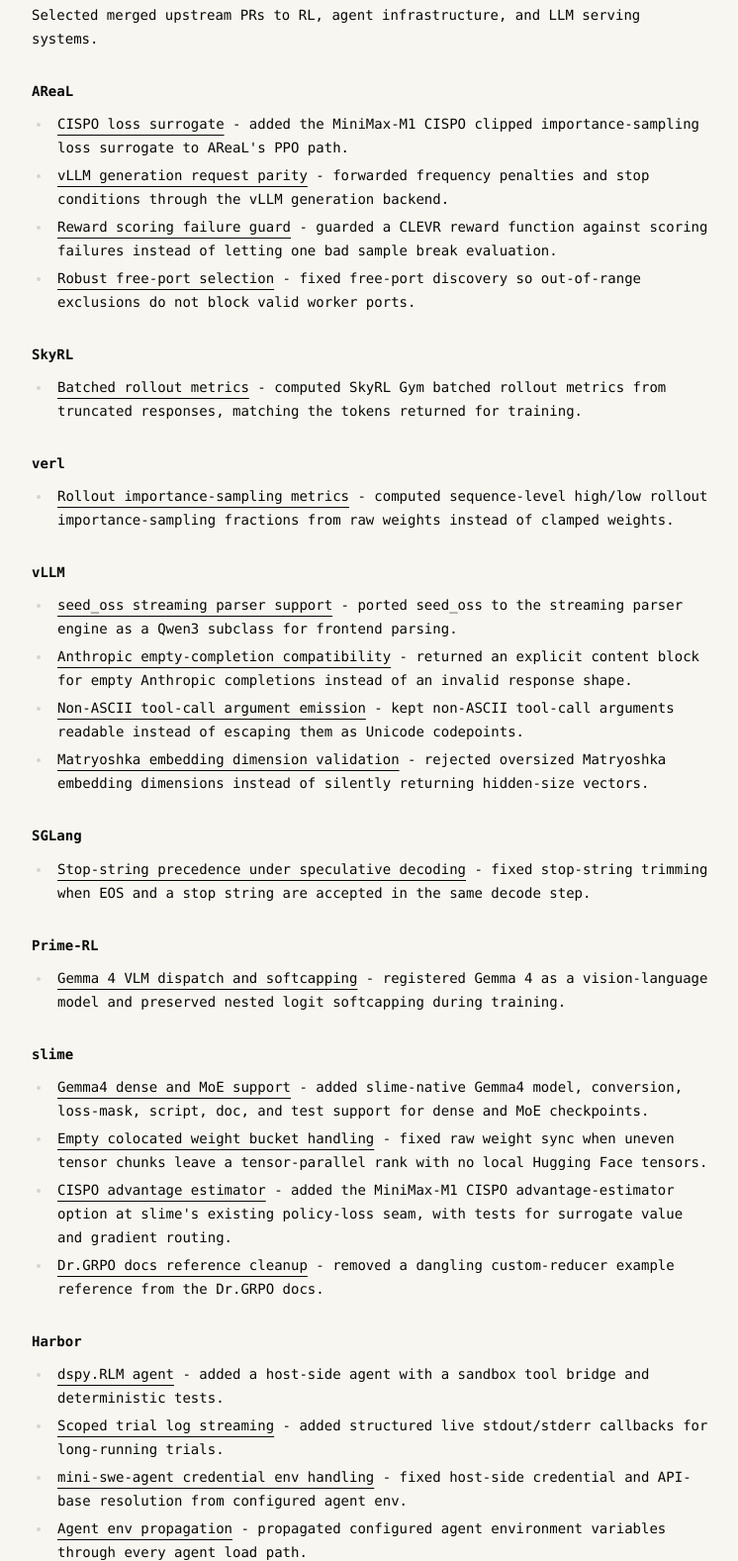
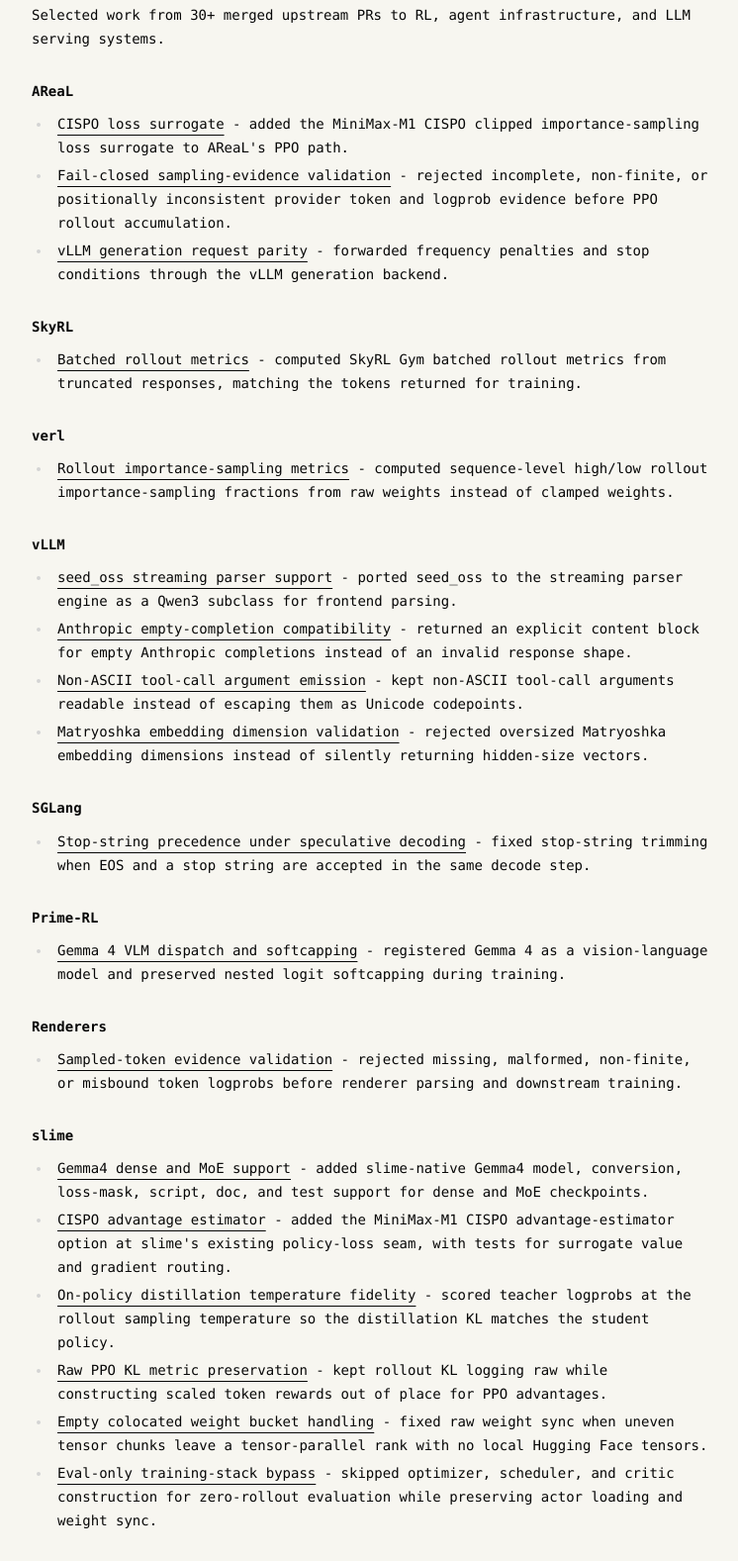
Before and after one commit to EazyReal/eazyreal.github.io, an Astro site: page /oss in a window 1280 px wide. Shown: the part 264-1841 px from the top of the page at 99% size, without its empty margins (16-762 px from the left). Built offline with nearby package versions, Linux system fonts and the light colour scheme; Astro itself is replaced by a stand-in of ours.

Commit message:
Refresh open-source contribution highlights

```diff
--- a/src/data/experienceTimeline.ts
+++ b/src/data/experienceTimeline.ts
@@ -42,7 +42,7 @@ export const experienceTimeline: TimelineItem[] = [
     homepageSummary: vmaxHomepageSummary,
     summary: vmaxLead,
     details: [vmaxSystem, vmaxMetric, vmaxOss],
-    links: [links.vmax, links.slime, links.harbor],
+    links: [links.vmax, links.oss],
     image: {
       src: "/img/experience/vmax.png",
       alt: "Vmax AI logo",
--- a/src/data/siteContent.ts
+++ b/src/data/siteContent.ts
@@ -83,13 +83,14 @@ export const links = {
   sglang: { href: `${pageHrefs.oss}#sglang`, label: "SGLang" },
   vllm: { href: `${pageHrefs.oss}#vllm`, label: "vLLM" },
   primeRl: { href: `${pageHrefs.oss}#prime-rl`, label: "Prime-RL" },
+  renderers: { href: `${pageHrefs.oss}#renderers`, label: "Renderers" },
 };
 
 const pageLastUpdated = {
   coursework: "2026-06-18",
-  experience: "2026-06-18",
-  home: "2026-07-07",
-  oss: "2026-07-07",
+  experience: "2026-08-24",
+  home: "2026-08-24",
+  oss: "2026-08-24",
   projects: "2026-06-17",
   socials: "2026-06-18",
   writing: "2026-06-18",
@@ -182,11 +183,11 @@ export const vmaxSystem: RichText = [
 ];
 
 export const vmaxOss: RichText = [
-  "I am a contributor to ",
-  { href: links.slime.href, text: links.slime.label },
-  " and ",
-  { href: links.harbor.href, text: links.harbor.label },
-  ", covering RL training logic, agent integrations, and sandbox runtime fixes.",
+  "I have authored ",
+  { strong: "30+ merged upstream PRs" },
+  " across RL training, agent infrastructure, and LLM serving; see ",
+  { href: links.oss.href, text: "selected open-source contributions" },
+  ".",
 ];
 
 export const vmaxMetric: RichText = [
@@ -200,7 +201,8 @@ export const vmaxHomepageSummary =
 
 export const homepageHighlights: RichText[] = [
   [
-    "Merged upstream work in ",
+    { strong: "30+ merged upstream PRs" },
+    " across ",
     { href: links.areal.href, text: links.areal.label },
     ", ",
     { href: links.skyrl.href, text: links.skyrl.label },
@@ -213,10 +215,12 @@ export const homepageHighlights: RichText[] = [
     ", ",
     { href: links.primeRl.href, text: links.primeRl.label },
     ", ",
+    { href: links.renderers.href, text: links.renderers.label },
+    ", ",
     { href: links.slime.href, text: links.slime.label },
     ", and ",
     { href: links.harbor.href, text: links.harbor.label },
-    " across RL training, agent infrastructure, and LLM serving correctness.",
+    " spanning RL training, agent infrastructure, and LLM serving correctness.",
   ],
   [
     "Ranked top ",
@@ -395,22 +399,16 @@ export const ossGroups = [
           "added the MiniMax-M1 CISPO clipped importance-sampling loss surrogate to AReaL's PPO path.",
       },
       {
+        href: "https://github.com/areal-project/AReaL/pull/1554",
+        title: "Fail-closed sampling-evidence validation",
+        description:
+          "rejected incomplete, non-finite, or positionally inconsistent provider token and logprob evidence before PPO rollout accumulation.",
+      },
+      {
         href: "https://github.com/areal-project/AReaL/pull/1429",
         title: "vLLM generation request parity",
         description:
           "forwarded frequency penalties and stop conditions through the vLLM generation backend.",
-      },
-      {
-        href: "https://github.com/areal-project/AReaL/pull/1430",
-        title: "Reward scoring failure guard",
-        description:
-          "guarded a CLEVR reward function against scoring failures instead of letting one bad sample break evaluation.",
-      },
-      {
-        href: "https://github.com/areal-project/AReaL/pull/1436",
-        title: "Robust free-port selection",
-        description:
-          "fixed free-port discovery so out-of-range exclusions do not block valid worker ports.",
       },
     ],
   },
@@ -493,6 +491,18 @@ export const ossGroups = [
     ],
   },
   {
+    id: "renderers",
+    name: "Renderers",
+    contributions: [
+      {
+        href: "https://github.com/PrimeIntellect-ai/renderers/pull/108",
+        title: "Sampled-token evidence validation",
+        description:
+          "rejected missing, malformed, non-finite, or misbound token logprobs before renderer parsing and downstream training.",
+      },
+    ],
+  },
+  {
     id: "slime",
     name: "slime",
     contributions: [
@@ -503,21 +513,34 @@ export const ossGroups = [
           "added slime-native Gemma4 model, conversion, loss-mask, script, doc, and test support for dense and MoE checkpoints.",
       },
       {
+        href: "https://github.com/THUDM/slime/pull/2067",
+        title: "CISPO advantage estimator",
+        description:
+          "added the MiniMax-M1 CISPO advantage-estimator option at slime's existing policy-loss seam, with tests for surrogate value and gradient routing.",
+      },
+      {
+        href: "https://github.com/THUDM/slime/pull/2085",
+        title: "On-policy distillation temperature fidelity",
+        description:
+          "scored teacher logprobs at the rollout sampling temperature so the distillation KL matches the student policy.",
+      },
+      {
+        href: "https://github.com/THUDM/slime/pull/2114",
+        title: "Raw PPO KL metric preservation",
+        description:
+          "kept rollout KL logging raw while constructing scaled token rewards out of place for PPO advantages.",
+      },
+      {
         href: "https://github.com/THUDM/slime/pull/2134",
         title: "Empty colocated weight bucket handling",
         description:
           "fixed raw weight sync when uneven tensor chunks leave a tensor-parallel rank with no local Hugging Face tensors.",
       },
       {
-        href: "https://github.com/THUDM/slime/pull/2067",
-        title: "CISPO advantage estimator",
+        href: "https://github.com/THUDM/slime/pull/2296",
+        title: "Eval-only training-stack bypass",
         description:
-          "added the MiniMax-M1 CISPO advantage-estimator option at slime's existing policy-loss seam, with tests for surrogate value and gradient routing.",
-      },
-      {
-        href: "https://github.com/THUDM/slime/pull/2096",
-        title: "Dr.GRPO docs reference cleanup",
-        description: "removed a dangling custom-reducer example reference from the Dr.GRPO docs.",
+          "skipped optimizer, scheduler, and critic construction for zero-rollout evaluation while preserving actor loading and weight sync.",
       },
     ],
   },
@@ -550,16 +573,6 @@ export const ossGroups = [
         title: "Sandbox env secret reuse",
         description: "reused environment secrets consistently across Modal sandbox operations.",
       },
-      {
-        href: "https://github.com/harbor-framework/harbor/pull/1039",
-        title: "Agent install fix",
-        description: "fixed install scripts when uv's env file is absent.",
-      },
-      {
-        href: "https://github.com/harbor-framework/harbor/pull/1964",
-        title: "Adapter docs fix",
-        description: "aligned adapter README filenames with the validator contract.",
-      },
     ],
   },
 ];
--- a/src/pages/oss.astro
+++ b/src/pages/oss.astro
@@ -6,7 +6,7 @@ const frontmatter = pageMeta.oss;
 ---
 
 <ArticleLayout frontmatter={frontmatter}>
-  <p>Selected merged upstream PRs to RL, agent infrastructure, and LLM serving systems.</p>
+  <p>Selected work from 30+ merged upstream PRs to RL, agent infrastructure, and LLM serving systems.</p>
 
   {
     ossGroups.map((group) => (
```
